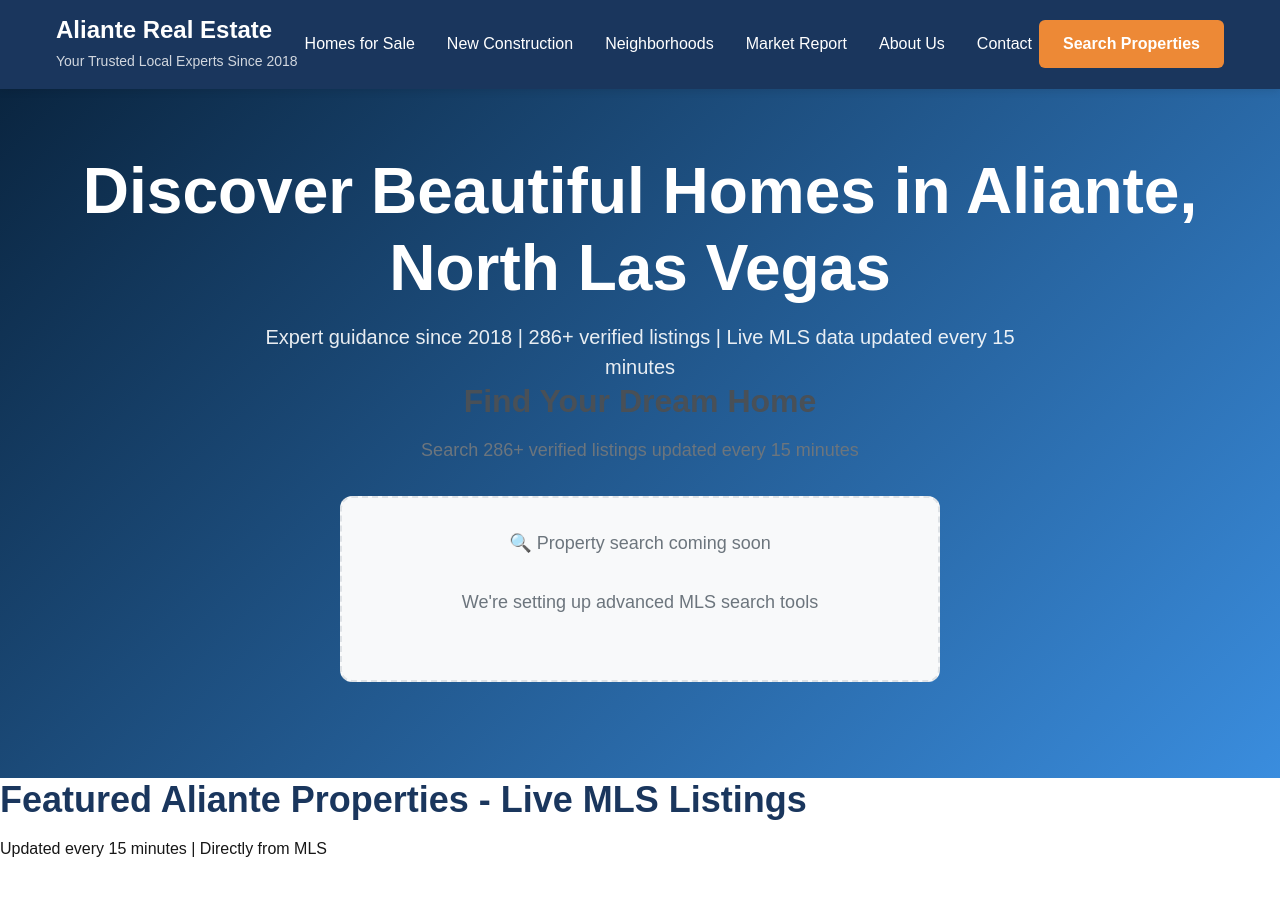
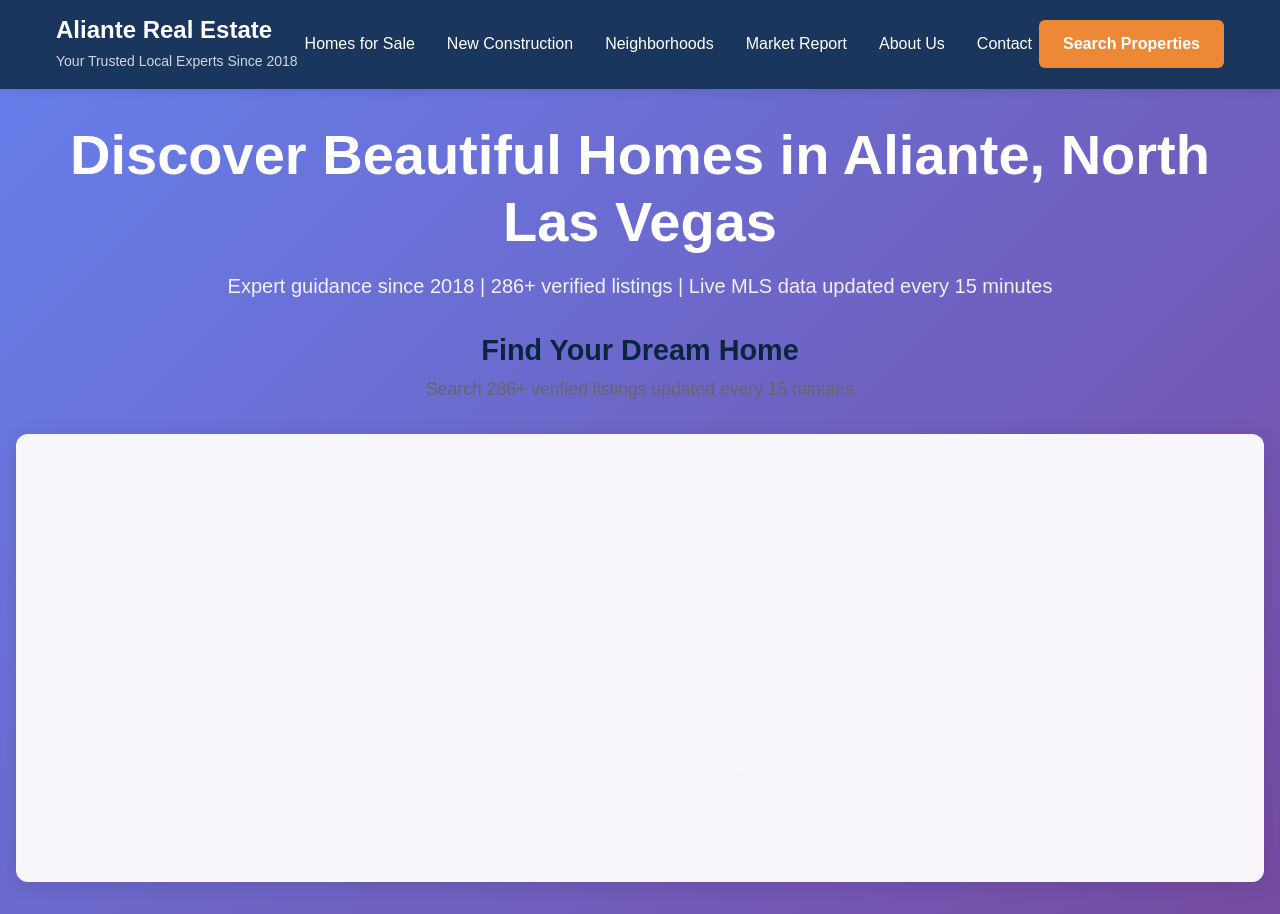
Before and after one commit to DrJanDuffy/aliantehomesforsale.com, a Next.js app: page / in a window 1280 px wide. Shown: the top 914 px of the page. Built offline with nearby package versions, Linux system fonts and the light colour scheme.

Commit message:
feat: Add RealScout office listings widget to homepage with custom styling and configuration

```diff
--- a/app/globals.css
+++ b/app/globals.css
@@ -2382,3 +2382,39 @@ h3 {
   color: var(--text-secondary);
   line-height: 1.6;
 }
+
+/* RealScout Widget Styling */
+.realscout-widget-container {
+  margin-top: 2rem;
+  padding: 1.5rem;
+  background: rgba(255, 255, 255, 0.95);
+  border-radius: 12px;
+  box-shadow: 0 4px 20px rgba(0, 0, 0, 0.1);
+  backdrop-filter: blur(10px);
+  -webkit-backdrop-filter: blur(10px);
+}
+
+.realscout-widget-container realscout-office-listings {
+  width: 100%;
+  min-height: 400px;
+  display: block;
+}
+
+/* Hero CTA Styling */
+.hero-cta {
+  text-align: center;
+  margin: 2rem 0;
+}
+
+.hero-cta h2 {
+  font-size: 1.8rem;
+  color: #0A2540;
+  margin-bottom: 0.5rem;
+  font-weight: 600;
+}
+
+.hero-cta p {
+  font-size: 1.1rem;
+  color: #666;
+  margin: 0;
+}
--- a/app/page.tsx
+++ b/app/page.tsx
@@ -66,23 +66,28 @@ export default function Home() {
 
       <main className="homepage">
         {/* Hero Section */}
-        <section className="page-hero">
+        <section className="hero">
           <div className="hero-content">
             <h1>Discover Beautiful Homes in Aliante, North Las Vegas</h1>
             <p className="hero-subtitle">
               Expert guidance since 2018 | 286+ verified listings | Live MLS data updated every 15 minutes
             </p>
 
-            {/* Hero Search Widget */}
-            <div className="hero-search-widget">
-              <div className="search-container">
-                <h2>Find Your Dream Home</h2>
-                <p>Search 286+ verified listings updated every 15 minutes</p>
-                <div className="search-placeholder">
-                  <p>🔍 Property search coming soon</p>
-                  <p>We're setting up advanced MLS search tools</p>
-                </div>
-              </div>
+            <div className="hero-cta">
+              <h2>Find Your Dream Home</h2>
+              <p>Search 286+ verified listings updated every 15 minutes</p>
+            </div>
+
+            {/* RealScout Office Listings Widget */}
+            <div className="realscout-widget-container">
+              <realscout-office-listings
+                agent-encoded-id="QWdlbnQtMjI1MDUw"
+                sort-order="PRICE_HIGH"
+                listing-status="For Sale,For Rent"
+                property-types="MF,SFR,OTHER,LAL"
+                price-min="450000"
+                price-max="750000"
+              ></realscout-office-listings>
             </div>
           </div>
         </section>
```
